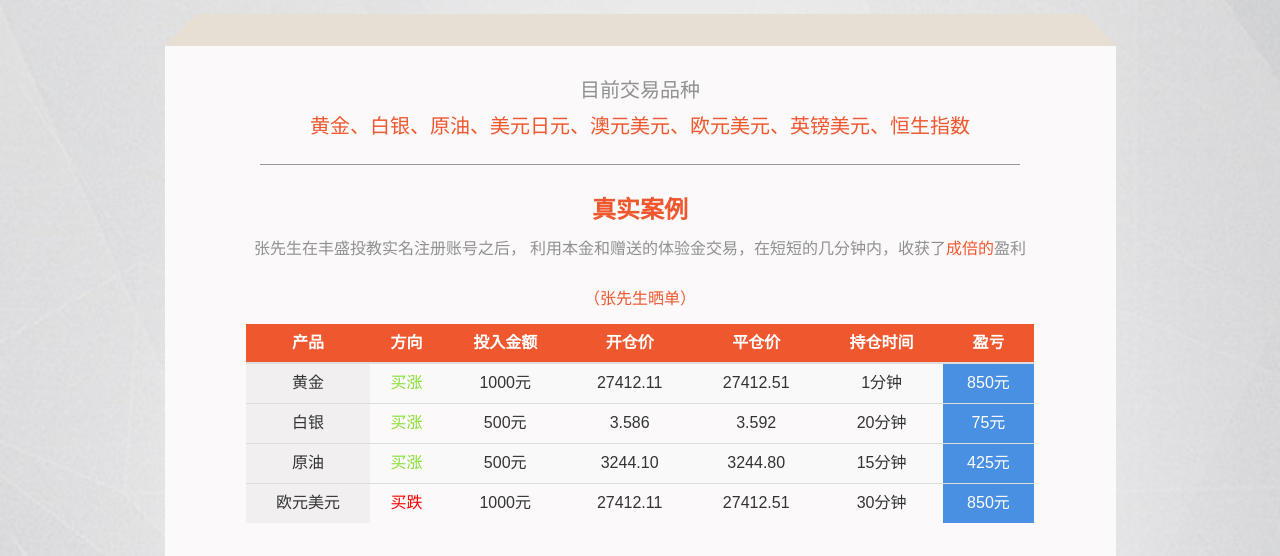
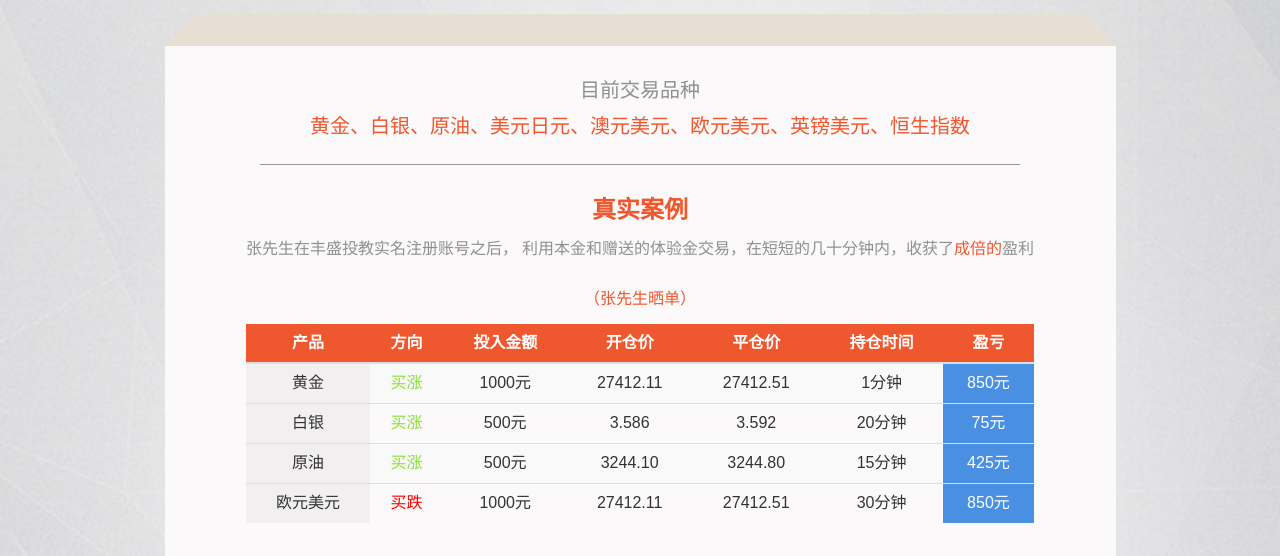
Before and after one commit to a972667237/fengsheng, a Django app: page /inland in a window 1280 px wide. Shown: the part 619-1175 px from the top of the page. Run offline with Django 3.2, Linux system fonts and the light colour scheme; parts of the project's set-up code (start-up, migrations or seed data) failed here and were passed over; some libraries are stand-ins or nearby versions.

Commit message:
update the inland

```diff
--- a/siteservice/templates/inLand/index.html
+++ b/siteservice/templates/inLand/index.html
@@ -72,7 +72,7 @@
           <p>
             <span class="red_span bigger">真实案例</span>  <br>
               张先生在丰盛投教实名注册账号之后，
-              利用本金和赠送的体验金交易，在短短的几分钟内，收获了<span class="red_span">成倍的</span>盈利
+              利用本金和赠送的体验金交易，在短短的几十分钟内，收获了<span class="red_span">成倍的</span>盈利
           </p>
           <p>
             <span class="red_span">（张先生晒单）</span>
```
